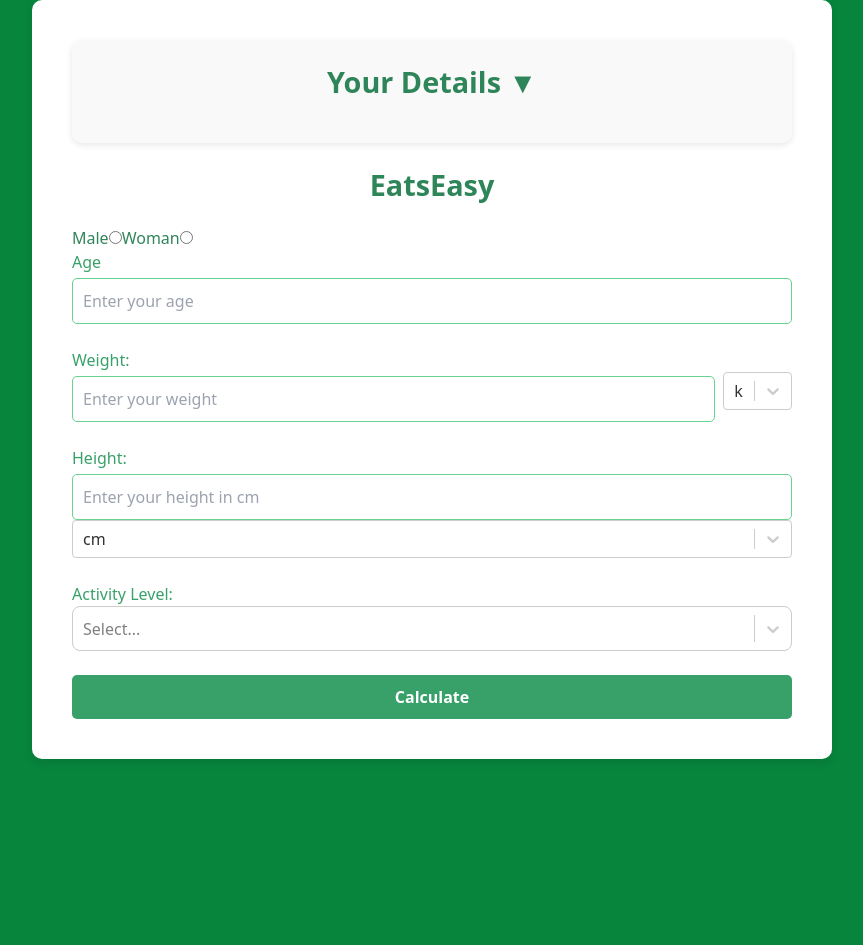
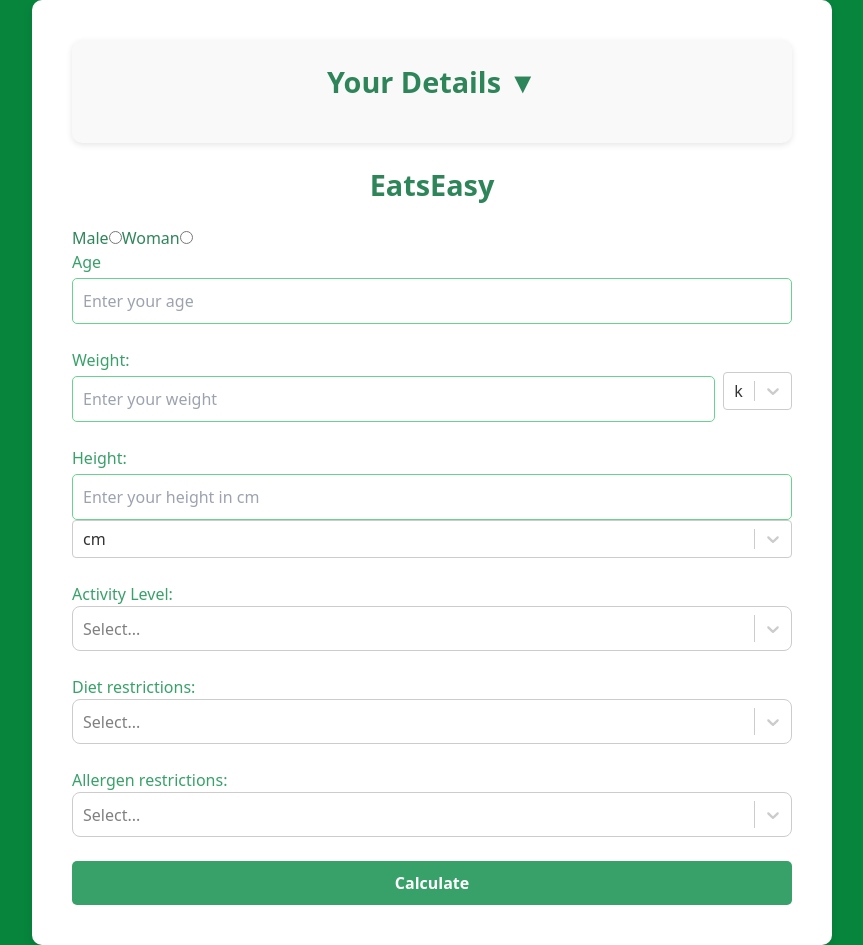
Before and after one commit to ObengEnrico-git/-EatsEasy-Web-Application-, a React (Create React App) app in the folder eatseasy/: page /Bmi in a window 1280 px wide. Shown: the whole page, without its empty margins (208-1071 px from the left). Before the commit the page ends 800 px from the top, so only its background shows below. Built offline with nearby package versions, Linux system fonts and the light colour scheme.

Commit message:
added dropdown box for diet and allergens
next need to sent the selected option to the backend to like how targetCalories is sent to the backend

```diff
--- a/eatseasy/src/pages/BmiCalculator.js
+++ b/eatseasy/src/pages/BmiCalculator.js
@@ -17,6 +17,8 @@
     const [status, setStatus] = useState('');
     const [age, setAge] = useState('');
     const [optionPicked, setOptionPicked] = useState("");
+    const [diet , setDiet] = useState("");
+    const [ allergen , setAllergenOptions] = useState("");
     const [isInfoVisible, setIsInfoVisible] = useState(false);
     const [isCalculated, setIsCalculated] = useState(false);
     const navigate = useNavigate(); // React Router hook
@@ -230,6 +232,35 @@
         { value: "Very Active: intense exercise 6-7 times a week", label: "Very Active: intense exercise 6-7 times a week"},
     ];
 
+    const interestOptions = [
+  { value: "Gluten Free", label: "Gluten Free" },
+  { value: "Ketogenic", label: "Ketogenic" },
+  { value: "Vegetarian", label: "Vegetarian" },
+  { value: "Lacto-Vegetarian", label: "Lacto-Vegetarian" },
+  { value: "Ovo-Vegetarian", label: "Ovo-Vegetarian" },
+  { value: "Vegan", label: "Vegan" },
+  { value: "Pescetarian", label: "Pescetarian" },
+  { value: "Paleo", label: "Paleo" },
+  { value: "Primal", label: "Primal" },
+  { value: "Low FODMAP", label: "Low FODMAP" },
+  { value: "Whole30", label: "Whole30" }
+];
+
+const allergenOptions = [
+  { value: "Dairy", label: "Dairy" },
+  { value: "Egg", label: "Egg" },
+  { value: "Gluten", label: "Gluten" },
+  { value: "Grain", label: "Grain" },
+  { value: "Peanut", label: "Peanut" },
+  { value: "Seafood", label: "Seafood" },
+  { value: "Sesame", label: "Sesame" },
+  { value: "Shellfish", label: "Shellfish" },
+  { value: "Soy", label: "Soy" },
+  { value: "Sulfite", label: "Sulfite" },
+  { value: "Tree Nut", label: "Tree Nut" },
+  { value: "Wheat", label: "Wheat" }
+];
+
     const customStyles = {
         control: (provided) => ({
             ...provided,
@@ -258,6 +289,7 @@
         setStatus('');
         setAge('');
         setOptionPicked('');
+        setDiet('');
         setIsCalculated(false);
     };
 
@@ -387,6 +419,30 @@
                             isDisabled={isCalculated}
                         />
                     </div>
+
+
+                     <div className='input-group'>
+                        Diet restrictions:
+                        <Select
+                            options={interestOptions}
+                            styles={customStyles}
+                            onChange={(selected) => setAllergenOptions(selected)}
+                            isDisabled={isCalculated}
+                        />
+                    </div>
+
+                    <div className='input-group'>
+                        Allergen restrictions:
+                        <Select
+                            options={allergenOptions}
+                            styles={customStyles}
+                            onChange={(selected) => setAllergenOptions(selected)}
+                            isDisabled={isCalculated}
+                        />
+                    </div>
+
+
+
                     {!isCalculated ? (
                         <button type="submit">Calculate</button>
                     ) : (
```
Also changed, not shown: 1 other file (tests, documents, lock files or other folders).
